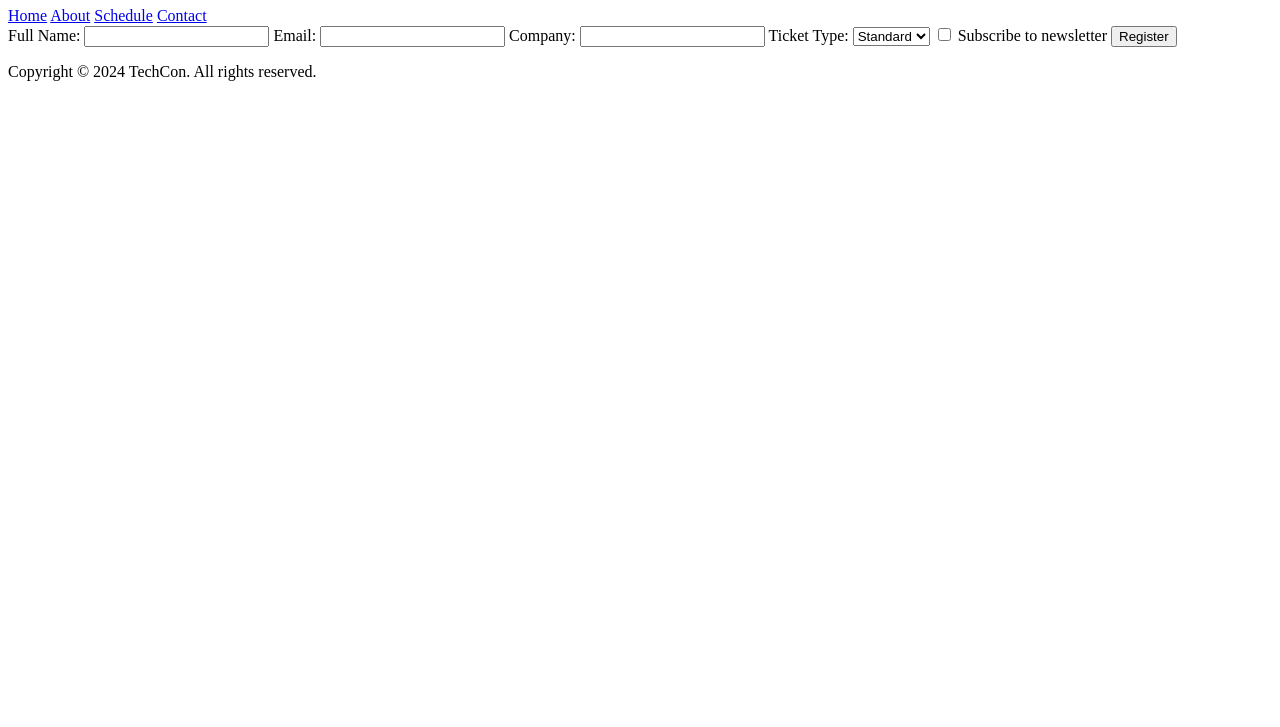
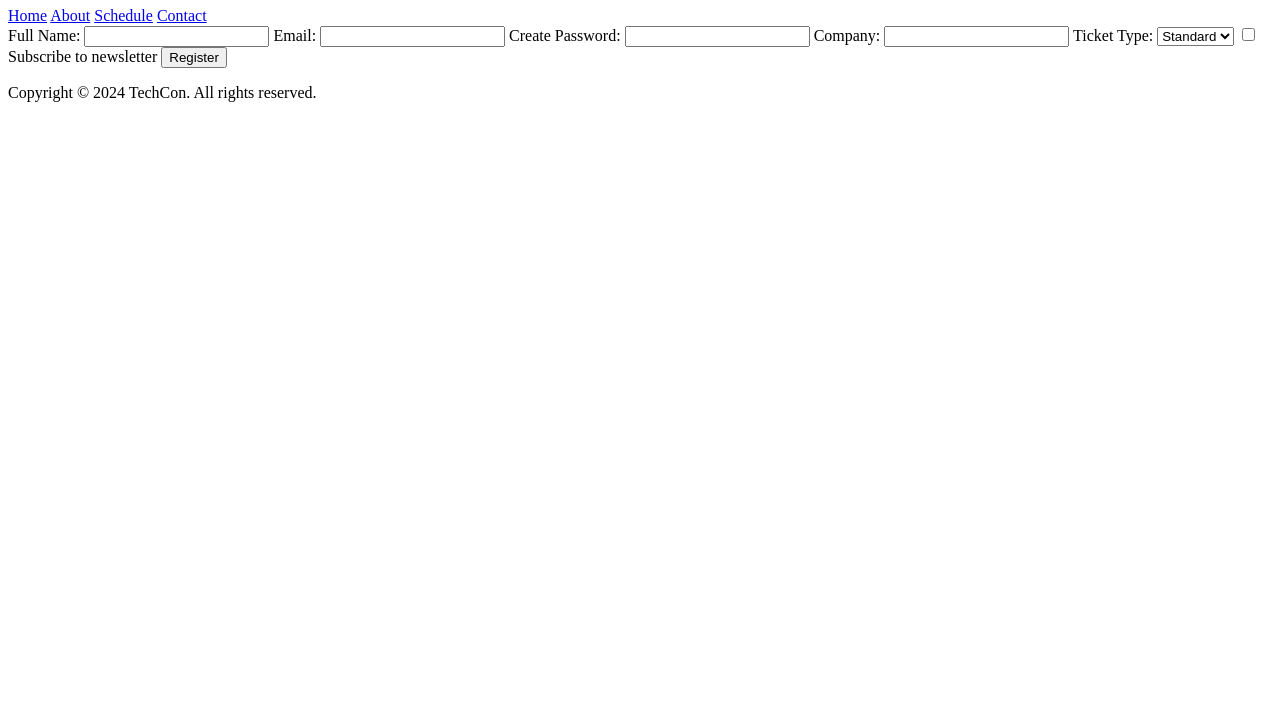
Before and after one commit to Olivier0324/TechCon_HTML, a plain HTML site: page techcon_website/register.html in a window 1280 px wide. Shown: the part 73-800 px from the top of the page. Drawn offline with Linux system fonts and the light colour scheme.

Commit message:
feat: added content of register.html

```diff
--- a/techcon_website/register.html
+++ b/techcon_website/register.html
@@ -25,6 +25,9 @@
             <label for="email">Email:</label>
             <input type="email" id="email" name="email" required>
 
+            <label for="password">Create Password:</label>
+            <input type="password" id="password" name="password" required>
+
             <label for="company">Company:</label>
             <input type="text" id="company" name="company">
 
```
